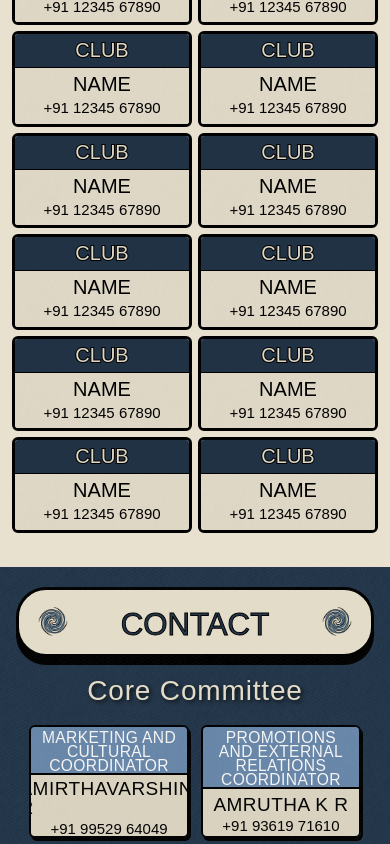
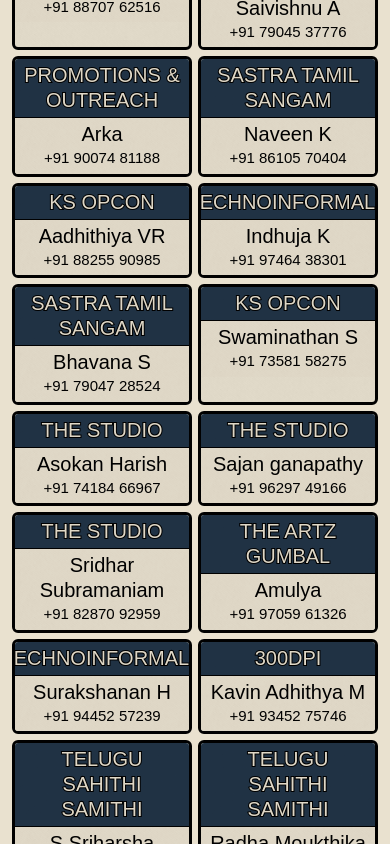
Before and after one commit to ace-webD/kstesting, a Next.js app: page /contact in a window 390 px wide. Shown: the part 940-1784 px from the top of the page. Built offline with nearby package versions, Linux system fonts and the light colour scheme; a web font is replaced by a local one.

Commit message:
UI fix in events page

```diff
--- a/app/components/Contact.jsx
+++ b/app/components/Contact.jsx
@@ -4,17 +4,56 @@
 import { useState } from "react";
 
 import { CANVAS_TEXTURE_STYLE } from './Hero';
-// interface Card {
-//   role: string;
-//   name: string;
-//   phone: string;
-// }
-
-// interface HeadCard {
-//   club: string;
-//   name: string;
-//   phone: string;
-// }
+const headsInfo = [
+  { "name": "Uvan Sk", "club": "300DPI", "mobile": "8870762516" },
+  { "name": "Saivishnu A", "club": "KS Merchandise", "mobile": "7904537776" },
+  { "name": "Arka", "club": "Promotions & Outreach", "mobile": "9007481188" },
+  { "name": "Naveen K", "club": "SASTRA TAMIL SANGAM", "mobile": "8610570404" },
+  { "name": "Aadhithiya VR", "club": "KS OpCon", "mobile": "8825590985" },
+  { "name": "Indhuja K", "club": "TechnoInformals", "mobile": "9746438301" },
+  { "name": "Bhavana S", "club": "SASTRA TAMIL SANGAM", "mobile": "7904728524" },
+  { "name": "Swaminathan S", "club": "KS OpCon", "mobile": "7358158275" },
+  { "name": "Asokan Harish", "club": "The studio", "mobile": "7418466967" },
+  { "name": "Sajan ganapathy", "club": "The studio", "mobile": "9629749166" },
+  { "name": "Sridhar Subramaniam", "club": "The studio", "mobile": "8287092959" },
+  { "name": "Amulya", "club": "The Artz Gumbal", "mobile": "9705961326" },
+  { "name": "Surakshanan H", "club": "TechnoInformals", "mobile": "9445257239" },
+  { "name": "Kavin Adhithya M", "club": "300DPI", "mobile": "9345275746" },
+  { "name": "S Sriharsha", "club": "Telugu Sahithi Samithi", "mobile": "8977895375" },
+  { "name": "Radha Moukthika", "club": "Telugu Sahithi Samithi", "mobile": "9154316300" },
+  { "name": "Moningi Venkata Mani Karthik", "club": "Telugu Sahithi Samithi", "mobile": "9642484640" },
+  { "name": "V Mallikeshwari", "club": "KS Merchandise", "mobile": "9489148374" },
+  { "name": "Saikrishnan J", "club": "KS Public Relations", "mobile": "8190829395" },
+  { "name": "Rohini R", "club": "KS Public Relations", "mobile": "7305485558" },
+  { "name": "Prem Subramanyan Vee Vee", "club": "KS Public Relations", "mobile": "9363639886" },
+  { "name": "Kesavamoorthy s", "club": "The Artz Gumbal", "mobile": "8838194809" },
+  { "name": "Jhanvi gopal", "club": "The Artz Gumbal", "mobile": "9600192504" },
+  { "name": "Amulya", "club": "The Artz Gumbal", "mobile": "9705961326" },
+  { "name": "Monisha K M", "club": "KS Hospitality", "mobile": "6379426600" },
+  { "name": "Sabarish G", "club": "KS Hospitality", "mobile": "9025608695" },
+  { "name": "Vershaa SJ", "club": "Sastra Fotohub", "mobile": "8925747213" },
+  { "name": "Palanibharathi V", "club": "Sastra Fotohub", "mobile": "9629944349" },
+  { "name": "Gss Ayswar", "club": "KS Upahaar", "mobile": "7200080364" },
+  { "name": "Saradhaa krishnamurthi", "club": "KS Upahaar", "mobile": "9080721170" },
+  { "name": "Aravind K N", "club": "KS Upahaar", "mobile": "8807949809" },
+  { "name": "Mohitha R", "club": "Thandav", "mobile": "7010979558" },
+  { "name": "Sibyl Jovita", "club": "Thandav", "mobile": "9047323288" },
+  { "name": "Anish", "club": "Unmaad", "mobile": "9832268284" },
+  { "name": "Aditya Balasubramaniam", "club": "Unmaad", "mobile": "9643024791" },
+  { "name": "Indhuja B", "club": "KS Marketing", "mobile": "9994913279" },
+  { "name": "Hari Prasad R", "club": "KS Infra", "mobile": "8610045680" },
+  { "name": "Krishmrityunjay R", "club": "KS Marketing", "mobile": "9940322133" },
+  { "name": "Karthika A P", "club": "Promotions & Outreach", "mobile": "6383180977" },
+  { "name": "Vaibhavi Balaji", "club": "Promotions & Outreach", "mobile": "7550170263" },
+  { "name": "Manish A", "club": "KS Infra", "mobile": "8610436623" },
+  { "name": "Shrivarun R", "club": "Sastra Music Team", "mobile": "9962362897" },
+  { "name": "Harrish M", "club": "KS Marketing", "mobile": "9789775668" },
+  { "name": "Radha krishnan R", "club": "Ks infra", "mobile": "8608093134" },
+  { "name": "Rohith", "club": "Insiders", "mobile": "9542958894" },
+  { "name": "Chandramouli", "club": "Insiders", "mobile": "9566308149" },
+  { "name": "Shreya E", "club": "Pubc", "mobile": "9789081645" },
+  { "name": "Aravind Vasan N", "club": "Pubc", "mobile": "7708131964" }
+]
 function Spiral() {
   return (
     <svg
@@ -67,7 +106,7 @@
     phone: "+91 12345 67890",
   }));
 
-  const filteredHeads = heads.filter(
+  const filteredHeads = headsInfo.filter(
     (h) =>
       h.club.toLowerCase().includes(searchQuery.toLowerCase()) ||
       h.name.toLowerCase().includes(searchQuery.toLowerCase())
@@ -326,7 +365,7 @@
                   className="text-center text-[#4C4C4C] text-black"
                   style={{ ...J, fontSize: PHONE_FONT }}
                 >
-                  {head.phone}
+                  {"+91 " + head.mobile.slice(0,5) + " " + head.mobile.slice(5,10)}
                 </p>
               </div>
             </div>
--- a/app/components/EventCard.jsx
+++ b/app/components/EventCard.jsx
@@ -31,10 +31,10 @@
       {/* Content */}
       <div className="flex-1 flex flex-col gap-2">
 
-        <h2 className="text-xl md:text-2xl font-bold text-[#213447]">
+        <h2 className="text-[3rem] tracking-wide font-bold text-[#213447]">
           {EventName}
         </h2>
-        <p className="text-xs md:text-sm leading-relaxed">
+        <p className="text-[1.1rem]  leading-relaxed">
           {EventContent}
         </p>
         <a href={EventLink}
@@ -43,10 +43,10 @@
 
 
         <button className="
-          mt-2
+          mt-8
           bg-[#213447]
-          text-white
-          px-6 py-2
+          text-[#e9e1cf]
+          px-10
           rounded-md
           border-2 border-black
           shadow-[0_4px_0_black]
@@ -55,6 +55,7 @@
           active:shadow-[0_2px_0_black]
 
           w-full md:w-fit
+          text-[2rem]
         " >
           REGISTER
         </button>
@@ -73,7 +74,7 @@
         <div style={CANVAS_TEXTURE_STYLE} />
       {/* Header */}
       <div
-                          className="w-full flex justify-between items-center px-4 md:px-8 lg:px-12 shadow-[4px_4px_0px_#000000] sm:shadow-[6px_6px_0px_#000000] bg-[#213447] h-[80px] sm:h-[105px] md:h-[132px] rounded-full border-[3px] md:border-[5px] border-black"
+                          className=" w-full flex justify-between items-center px-4 md:px-8 lg:px-12 shadow-[4px_4px_0px_#000000] sm:shadow-[6px_6px_0px_#000000] bg-[#213447] h-[80px] sm:h-[105px] md:h-[132px] rounded-full border-[3px] md:border-[5px] border-black"
                       >
 
 
@@ -109,7 +110,7 @@
         pt-10 md:pt-16
         max-w-[1200px] mx-auto
       ">
-        <EventCard EventName={"Event1"} EventLink={"https://www.youtube.com"} EventImage={"/next.svg"} EventContent={"The one and only event"} />
+        <EventCard EventName={"Event1"} EventLink={"https://www.youtube.com"} EventImage={"/next.svg"} EventContent={"The one and only event fjvbhfd vfvnfkdvnfhd rfnvfndvnh vufdvnfdh fvfdnvhfd"} />
         <EventCard EventName={"Event2"} EventLink={"https://chatgpt.com/"} EventImage={"/spiral.png"} EventContent={"The one and only event event is not eventing  "}/>
         <EventCard EventName={"Event3"} EventLink={"https://ace-sastra.vercel.app/"} EventImage={"/globe.svg"} EventContent={"brain is not braining"}/>
         <EventCard EventName={"Event4"} EventLink={"https://webstream.sastra.edu/sastrapwi/"} EventImage={"/file.svg"} EventContent={"making fun around troubles"}/>
--- a/app/components/Hero.jsx
+++ b/app/components/Hero.jsx
@@ -124,7 +124,6 @@
     >
       {/* ===== GLOBAL CANVAS/FABRIC TEXTURE OVERLAY ===== */}
       <div style={CANVAS_TEXTURE_STYLE} />
-
       {/* ===== NAVBAR ===== */}
 
 
@@ -152,7 +151,7 @@
 
         {/* Animated photo vortex overlay */}
         <div style={{ position: "absolute", inset: 0, zIndex: 1}}>
-          {/* <VortexGallery /> */}
+          <VortexGallery />
         </div>
 
         {/* Title content */}
--- /dev/null
+++ b/app/components/LoadingOverlay.jsx
@@ -0,0 +1,50 @@
+"use client";
+import Image from "next/image";
+
+export default function LoadingOverlay() {
+  return (
+    <div
+      style={{
+        position: "fixed",
+        top: 0,
+        left: 0,
+        width: "100%",
+        height: "100%",
+        backgroundColor: "rgba(0, 0, 0, 0.8)",
+        backdropFilter: "blur(12px)",
+        zIndex: 999999,
+        display: "flex",
+        alignItems: "center",
+        justifyContent: "center",
+        transition: "opacity 0.5s ease",
+      }}
+    >
+      <div
+        style={{
+          animation: "float 2s ease-in-out infinite",
+        }}
+      >
+        <Image
+          src="/ks_logo.png" // change to your logo or any image
+          alt="Loading"
+          width={120}
+          height={120}
+          priority
+          style={{
+            width: "clamp(80px, 15vw, 150px)",
+            height: "auto",
+            filter: "invert(1) brightness(0.95)",
+          }}
+        />
+      </div>
+
+      <style jsx>{`
+        @keyframes float {
+          0% { transform: translateY(0px); }
+          50% { transform: translateY(-15px); }
+          100% { transform: translateY(0px); }
+        }
+      `}</style>
+    </div>
+  );
+}
```
